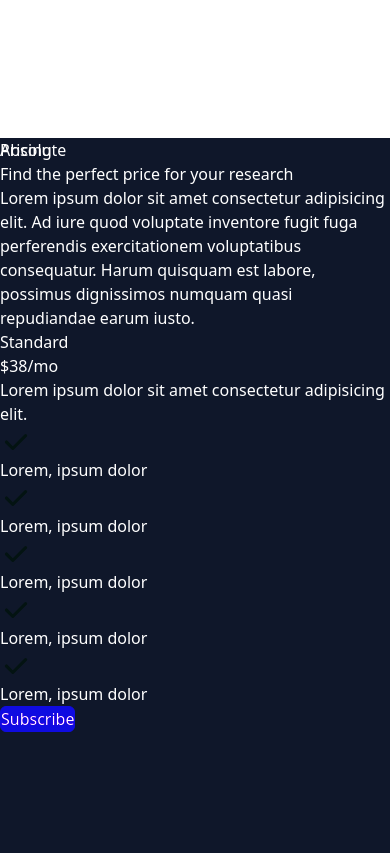
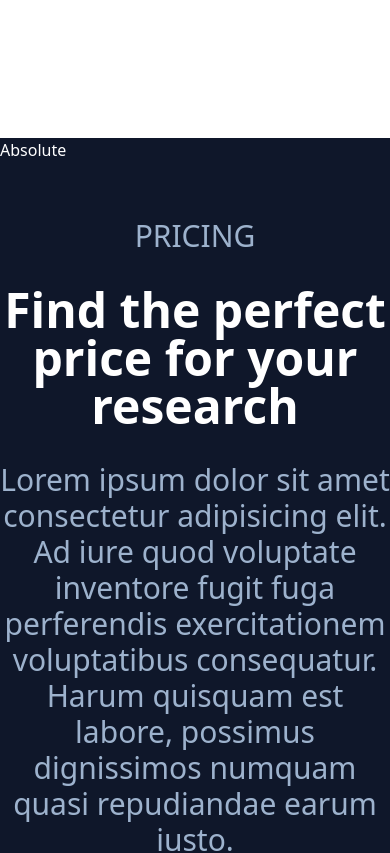
Before and after one commit to radosav-perisic/claut, a React (Vite) app: page / in a window 390 px wide. Shown: the part 5680-6533 px from the top of the page. Built offline with nearby package versions, Linux system fonts and the light colour scheme.

Commit message:
Add responsive grid & change font sizes & colors

```diff
--- a/src/components/Pricing.jsx
+++ b/src/components/Pricing.jsx
@@ -5,18 +5,19 @@ const Pricing = () => {
   return (
     <div className="w-full text-white my-24">
       <div className="w-full h-[800px] bg-slate-900 absolute mix-blend-overlay">Absolute</div>
-      <div>
-        <div>
-          <h2>Pricing</h2>
-          <h3>Find the perfect price for your research</h3>
-          <p>
+      <div className="max-w-[1240px] mx-auto py-12">
+        <div className="text-center py-8 text-slate-300">
+          <h2 className="text-3xl uppercase">Pricing</h2>
+          <h3 className="text-5xl font-bold text-white py-8">Find the perfect price for your research</h3>
+          <p className="text-3xl">
             Lorem ipsum dolor sit amet consectetur adipisicing elit. Ad iure
             quod voluptate inventore fugit fuga perferendis exercitationem
             voluptatibus consequatur. Harum quisquam est labore, possimus
             dignissimos numquam quasi repudiandae earum iusto.
           </p>
         </div>
-        <div>
+
+        <div className="grid md:grid-col-2 bg-white text-slate-900 m-4 p-8 rounded-xl shadow-2xl">
           <div>
             <span>Standard</span>
             <div>
```
